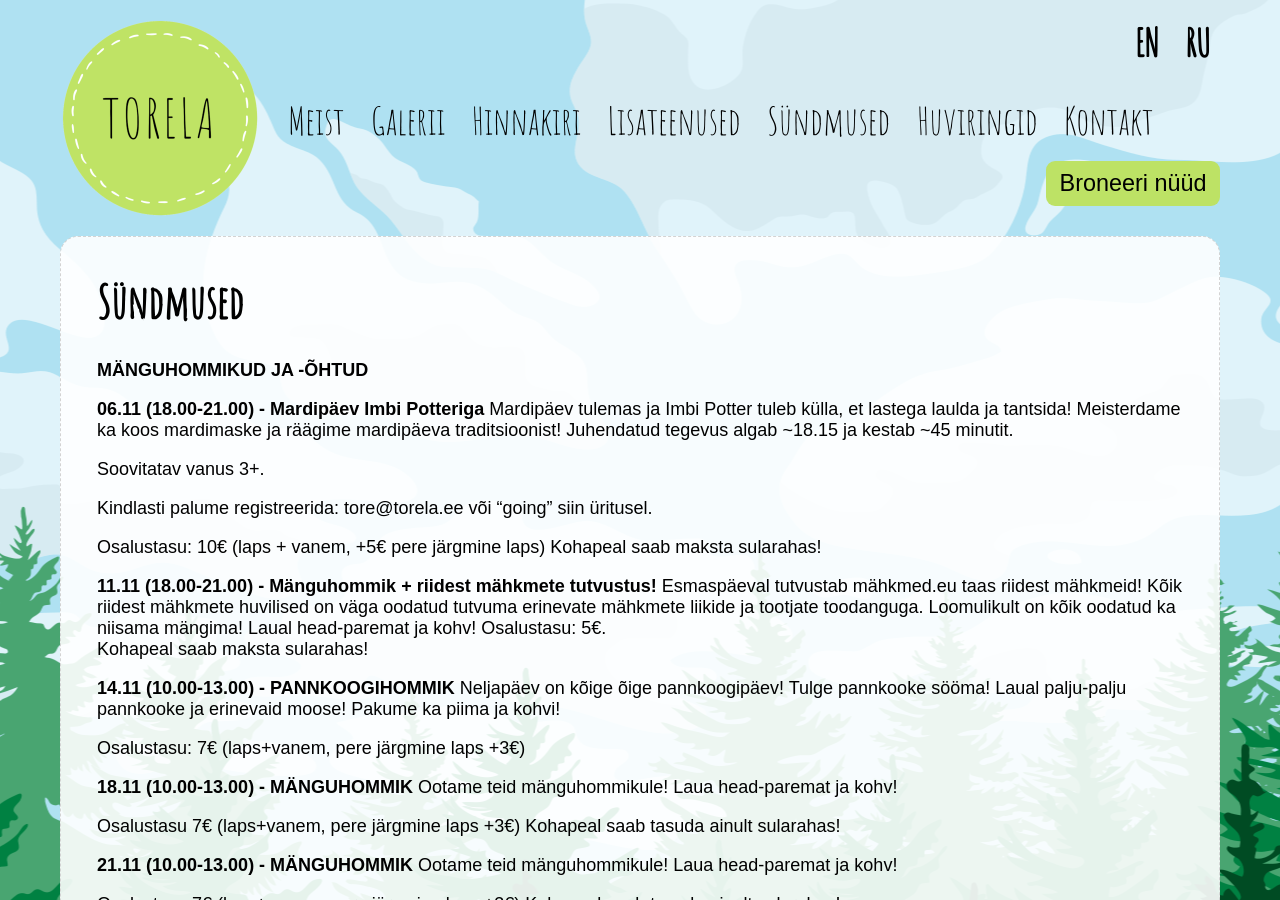
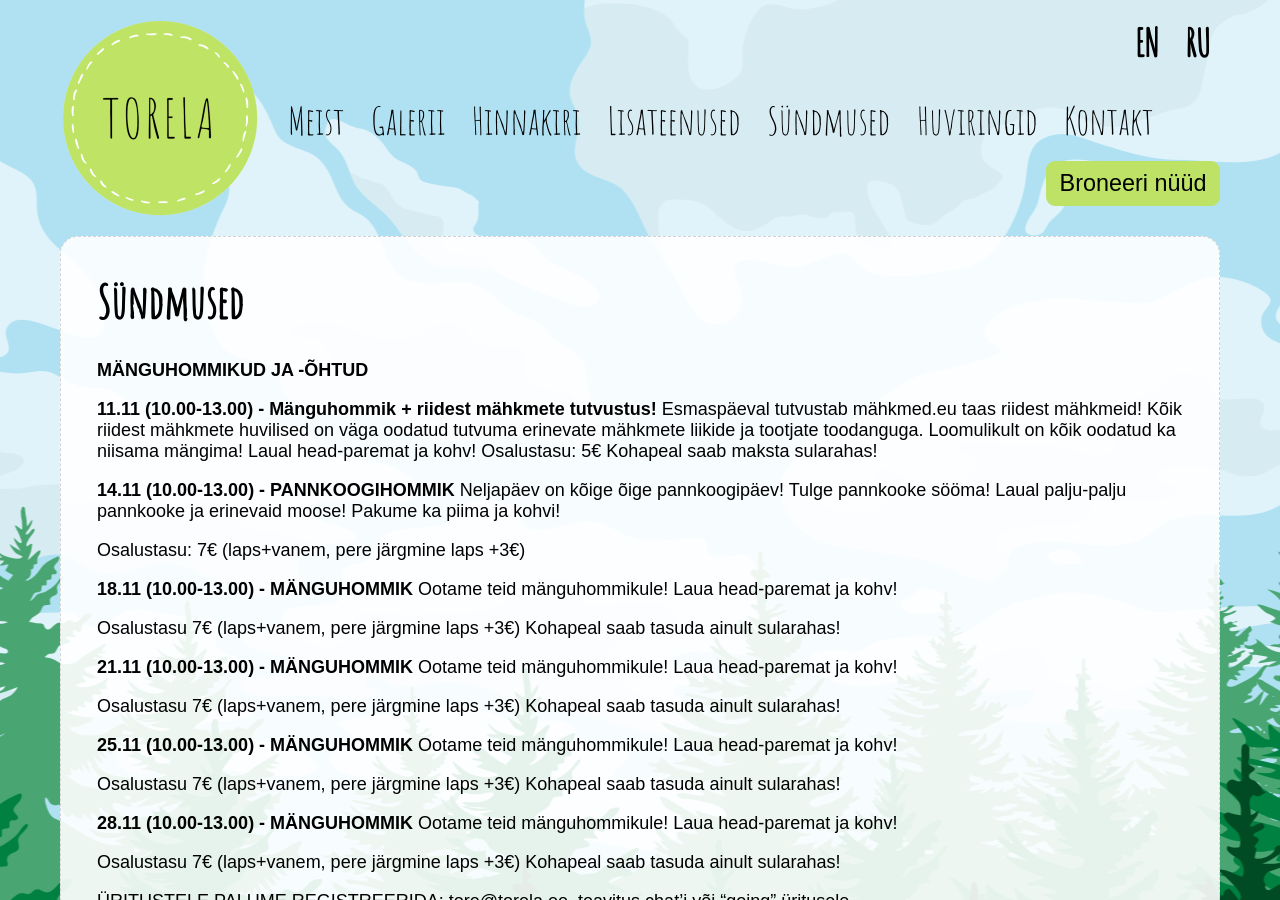
Before and after one commit to mypsik/torela, a Jekyll site: the page built from syndmused/index.md, in a window 1280 px wide and 900 px high. Built offline with Jekyll 4.4.1, drawn with Linux system fonts in a browser that asks for light colours.

Commit message:
Update index.md

```diff
--- a/syndmused/index.md
+++ b/syndmused/index.md
@@ -10,21 +10,11 @@ ru: /ru/events/
 **MÄNGUHOMMIKUD JA -ÕHTUD**
 
 
-**06.11 (18.00-21.00) - Mardipäev Imbi Potteriga**
-Mardipäev tulemas ja Imbi Potter tuleb külla, et lastega laulda ja tantsida! Meisterdame ka koos mardimaske ja räägime mardipäeva traditsioonist! Juhendatud tegevus algab ~18.15 ja kestab ~45 minutit.
-
-Soovitatav vanus 3+.
-
-Kindlasti palume registreerida: tore@torela.ee või "going" siin üritusel.
-
-Osalustasu: 10€ (laps + vanem, +5€ pere järgmine laps)
-Kohapeal saab maksta sularahas!
-
-**11.11 (18.00-21.00) - Mänguhommik + riidest mähkmete tutvustus!**
+**11.11 (10.00-13.00) - Mänguhommik + riidest mähkmete tutvustus!**
 Esmaspäeval tutvustab mähkmed.eu taas riidest mähkmeid! Kõik riidest mähkmete huvilised on väga oodatud tutvuma erinevate mähkmete liikide ja tootjate toodanguga.
 Loomulikult on kõik oodatud ka niisama mängima!
 Laual head-paremat ja kohv!
-Osalustasu: 5€.
+Osalustasu: 5€
 Kohapeal saab maksta sularahas!
 
 **14.11 (10.00-13.00) - PANNKOOGIHOMMIK**
```
